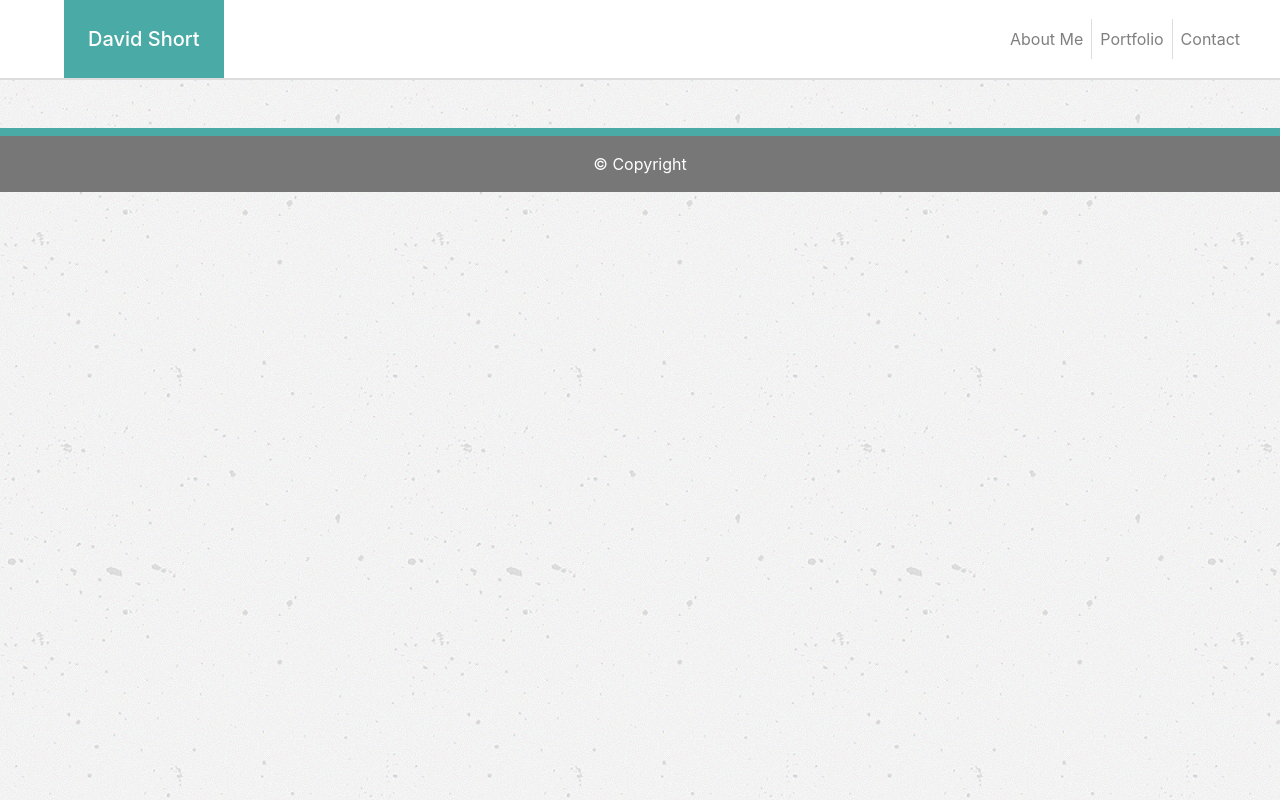
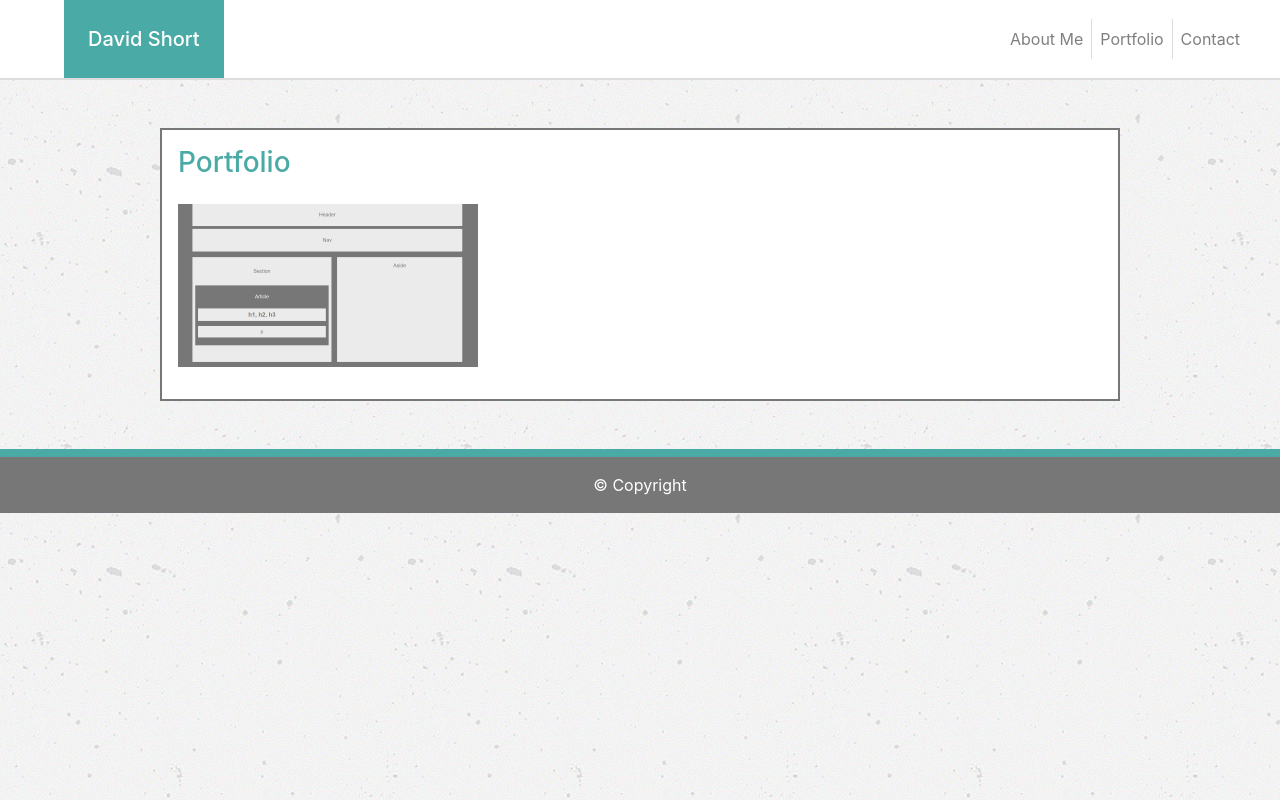
Before and after one commit to dps0610/Bootstrap-Portfolio, a plain HTML site: page portfolio.html in a window 1280 px wide. Drawn offline with nearby package versions, Linux system fonts and the light colour scheme; files whose address does not match are found by name.

Commit message:
added gallery to portfolio.html and styled, added image link to gallery

```diff
--- a/portfolio.html
+++ b/portfolio.html
@@ -32,7 +32,22 @@
             </div>
     </nav>
 
-    <footer class="page-footer font-small">
+    <div class="portfolio p-3 ">
+      <h3>Portfolio</h3>
+      <div class="row">
+        <div class="col-md-4 mt-3 mb-3">
+          <div class="thumbnail">
+            <a href="https://dps0610.github.io/HW-Wireframe/">
+              <img src="C:\Users\dps06\Desktop\DPS_work\Bootstrap-Portfolio\images\HW-wireframe.png" alt="wireframe">
+            </a>
+          </div>
+        </div>
+      </div>
+
+
+    </div>
+
+    <footer class="page-footer font-small mt-5">
         <div class="footer-copyright text-center py-3 text-white p-3">© Copyright
         </div>
     </footer>
--- a/style.css
+++ b/style.css
@@ -66,3 +66,13 @@ footer {
     color: #ffffff;
     border-color: #4aaaa5;
 }
+
+.portfolio {
+    color: #4aaaa5;
+    border: solid;
+    border-width: 2px;
+    border-color: #777777;
+    width: 960px;
+    background: #ffffff;
+    margin: 0 auto;
+}
```
Also changed, not shown: images/HW-wireframe.png (added).
